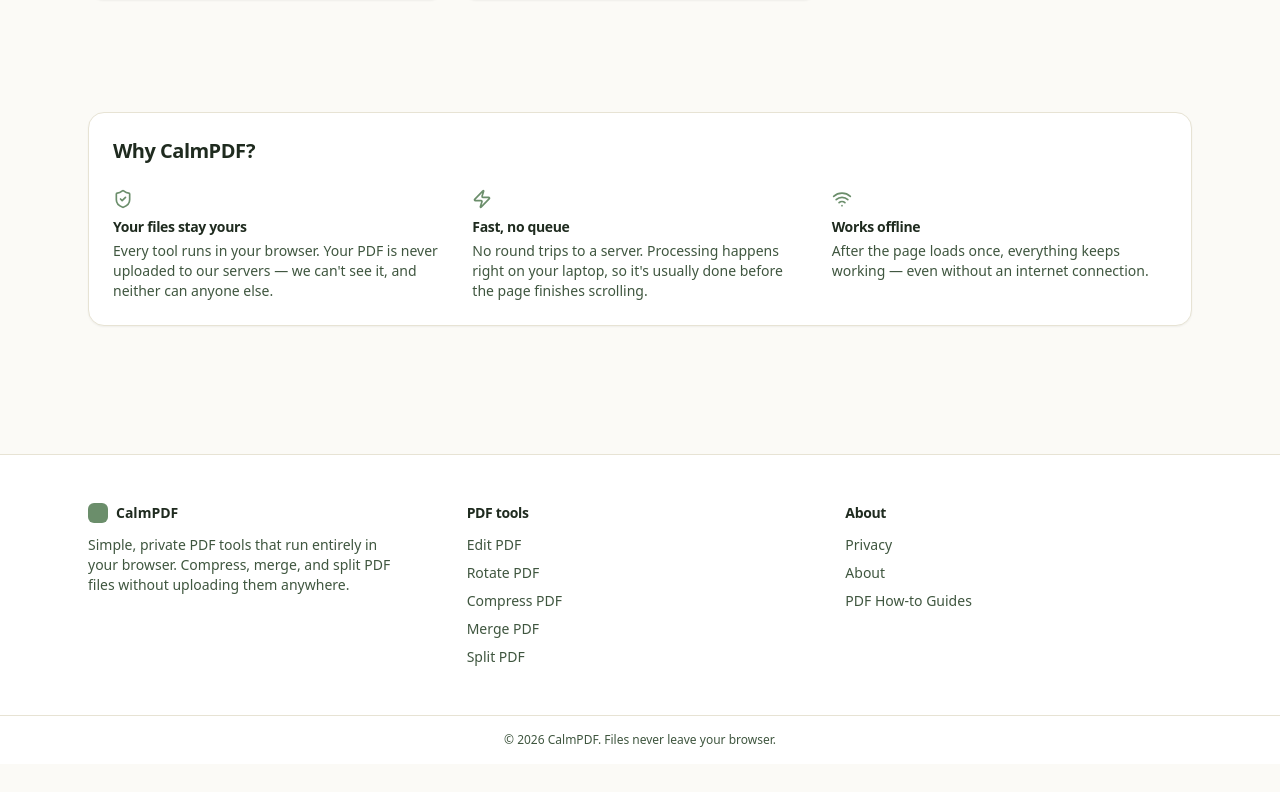
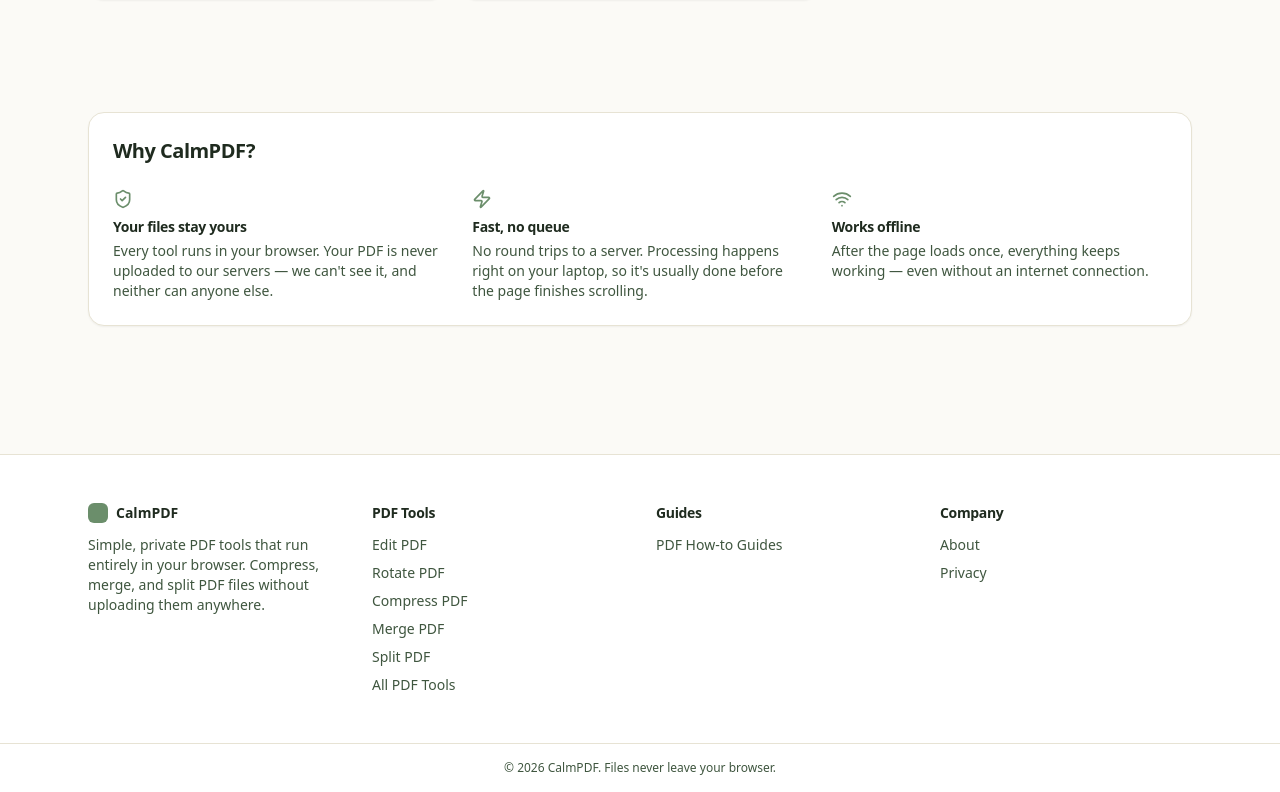
Before and after one commit to lorenzo-gu/calmpdf, a Next.js app: page / in a window 1280 px wide. Shown: the part 937-1729 px from the top of the page. Before the commit the page ends 1701 px from the top, so only its background shows below. Built offline with nearby package versions, Linux system fonts and the light colour scheme.

Commit message:
Improve footer internal linking sections

```diff
--- a/src/components/Footer.tsx
+++ b/src/components/Footer.tsx
@@ -1,37 +1,66 @@
 import Link from "next/link";
 import { SITE } from "@/lib/site";
-import { TOOLS } from "@/content/tools";
+
+const FOOTER_TOOL_LINKS = [
+  { href: "/edit-pdf", label: "Edit PDF" },
+  { href: "/rotate-pdf", label: "Rotate PDF" },
+  { href: "/compress-pdf", label: "Compress PDF" },
+  { href: "/merge-pdf", label: "Merge PDF" },
+  { href: "/split-pdf", label: "Split PDF" },
+  { href: "/tools", label: "All PDF Tools" },
+] as const;
 
 export function Footer() {
   const year = new Date().getFullYear();
+
   return (
-    <footer className="border-t border-sand-200 bg-white mt-16">
-      <div className="mx-auto max-w-content px-4 md:px-6 py-12 grid gap-8 md:grid-cols-3 text-sm">
+    <footer className="mt-16 border-t border-sand-200 bg-white">
+      <div className="mx-auto grid max-w-content gap-8 px-4 py-12 text-sm md:grid-cols-4 md:px-6">
         <div>
           <div className="flex items-center gap-2">
             <span aria-hidden className="inline-block h-5 w-5 rounded-md bg-sage-500" />
             <span className="font-semibold">{SITE.name}</span>
           </div>
-          <p className="mt-3 text-sage-700 max-w-xs">{SITE.description}</p>
+          <p className="mt-3 max-w-xs text-sage-700">{SITE.description}</p>
         </div>
+
         <div>
-          <h3 className="font-semibold text-sage-900 mb-3">PDF tools</h3>
+          <h3 className="mb-3 font-semibold text-sage-900">PDF Tools</h3>
           <ul className="space-y-2">
-            {TOOLS.map((t) => (
-              <li key={t.slug}>
-                <Link href={`/${t.slug}`} className="text-sage-700 no-underline hover:underline">
-                  {t.h1}
+            {FOOTER_TOOL_LINKS.map((link) => (
+              <li key={link.href}>
+                <Link href={link.href} className="text-sage-700 no-underline hover:underline">
+                  {link.label}
                 </Link>
               </li>
             ))}
           </ul>
         </div>
+
         <div>
-          <h3 className="font-semibold text-sage-900 mb-3">About</h3>
+          <h3 className="mb-3 font-semibold text-sage-900">Guides</h3>
           <ul className="space-y-2">
-            <li><Link href="/privacy" className="text-sage-700 no-underline hover:underline">Privacy</Link></li>
-            <li><Link href="/about" className="text-sage-700 no-underline hover:underline">About</Link></li>
-            <li><Link href="/how-to" className="text-sage-700 no-underline hover:underline">PDF How-to Guides</Link></li>
+            <li>
+              <Link href="/how-to" className="text-sage-700 no-underline hover:underline">
+                PDF How-to Guides
+              </Link>
+            </li>
+          </ul>
+        </div>
+
+        <div>
+          <h3 className="mb-3 font-semibold text-sage-900">Company</h3>
+          <ul className="space-y-2">
+            <li>
+              <Link href="/about" className="text-sage-700 no-underline hover:underline">
+                About
+              </Link>
+            </li>
+            <li>
+              <Link href="/privacy" className="text-sage-700 no-underline hover:underline">
+                Privacy
+              </Link>
+            </li>
           </ul>
         </div>
       </div>
```
